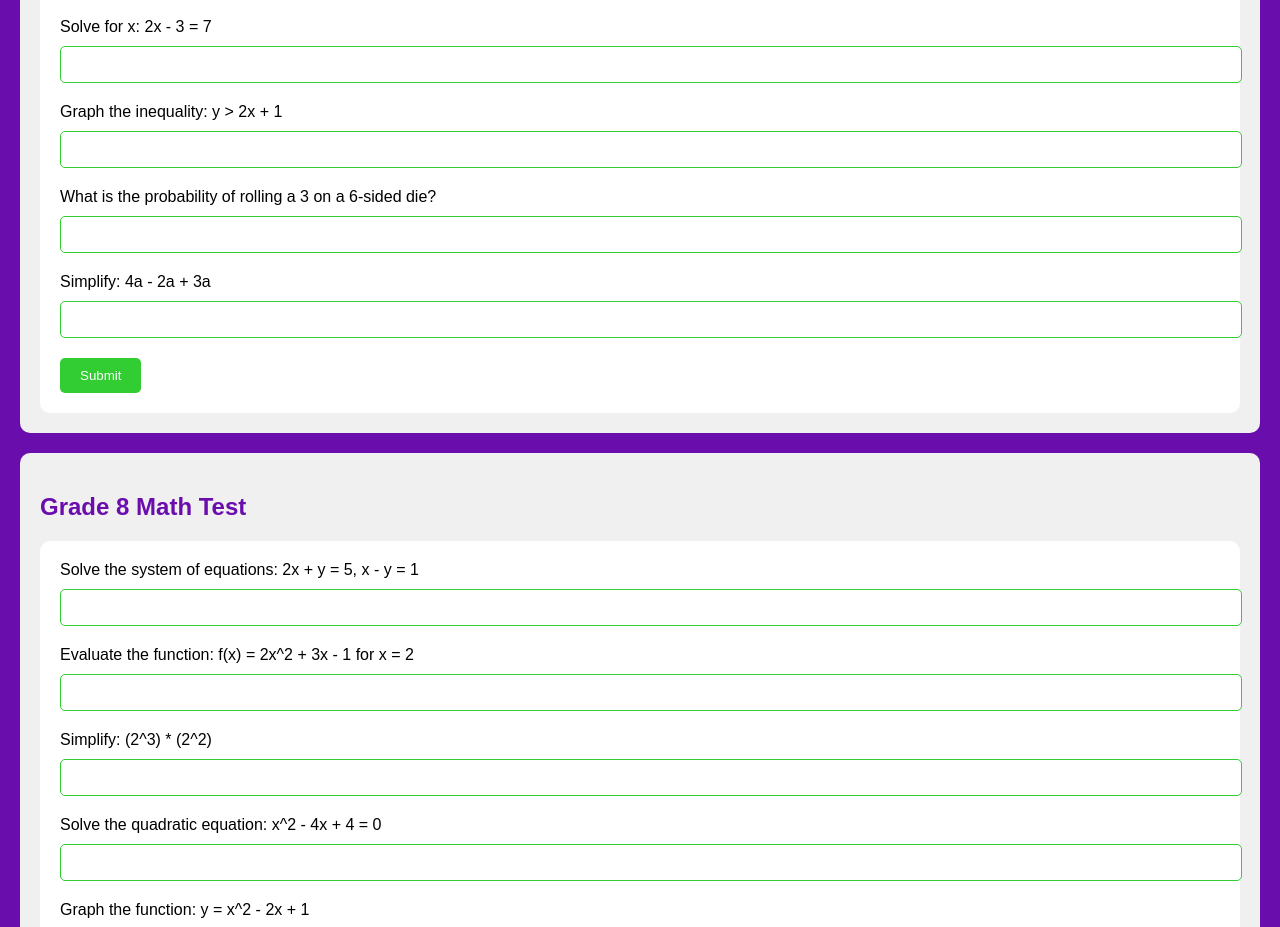
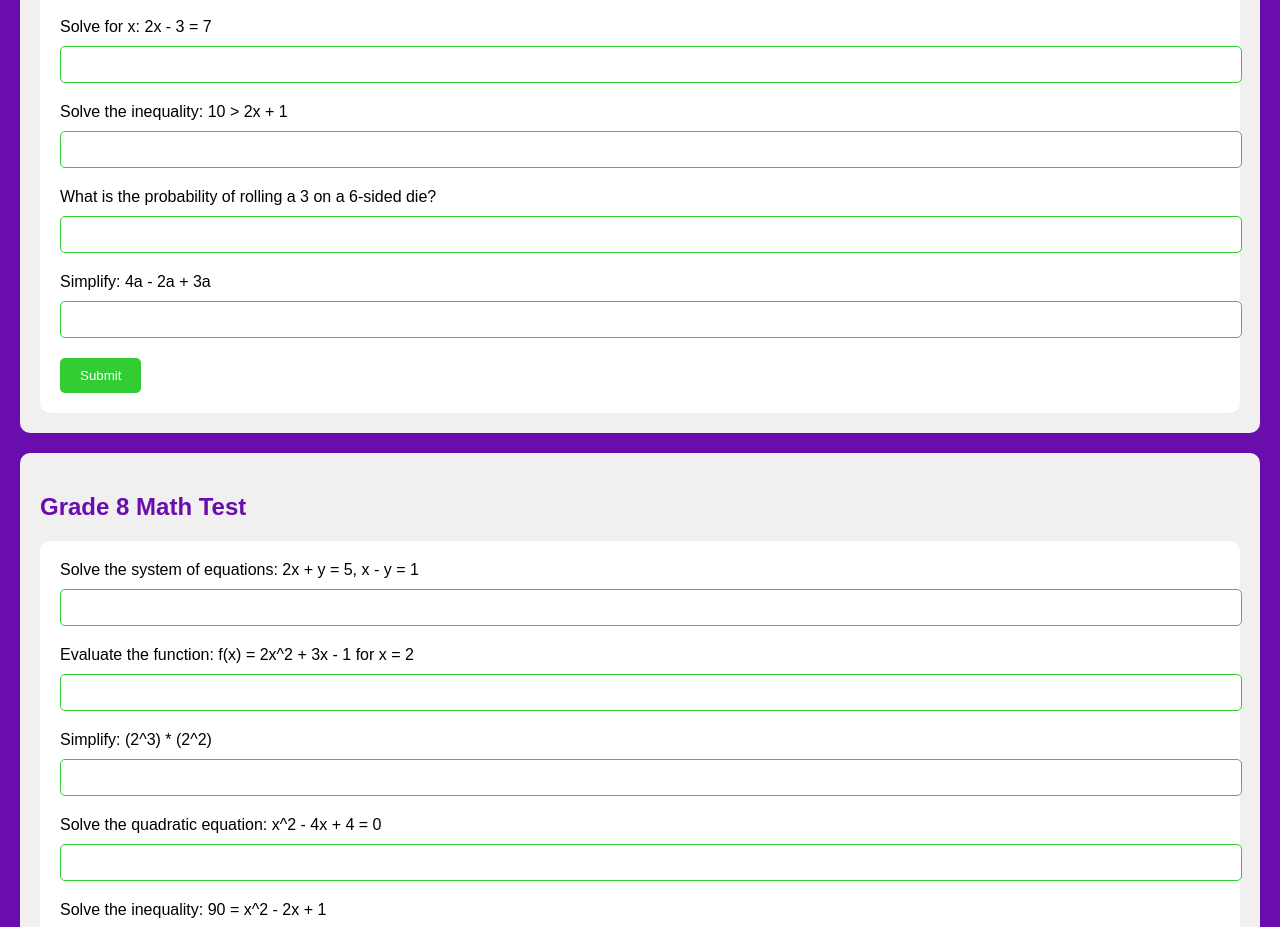
Before and after one commit to mathemagicss/Math--E-Magics, a plain HTML site: page index.html in a window 1280 px wide. Shown: the part 3917-4844 px from the top of the page. Drawn offline with Linux system fonts and the light colour scheme.

Commit message:
Update index.html

```diff
--- a/index.html
+++ b/index.html
@@ -131,7 +131,7 @@
                 <input type="text" id="q7" name="q7">
                 <label for="q7_2">Solve for x: 2x - 3 = 7</label>
                 <input type="text" id="q7_2" name="q7_2">
-                <label for="q7_3">Graph the inequality: y > 2x + 1</label>
+                <label for="q7_3">Solve the inequality: 10 > 2x + 1</label>
                 <input type="text" id="q7_3" name="q7_3">
                 <label for="q7_4">What is the probability of rolling a 3 on a 6-sided die?</label>
                 <input type="text" id="q7_4" name="q7_4">
@@ -151,7 +151,7 @@
                 <input type="text" id="q8_3" name="q8_3">
                 <label for="q8_4">Solve the quadratic equation: x^2 - 4x + 4 = 0</label>
                 <input type="text" id="q8_4" name="q8_4">
-                <label for="q8_5">Graph the function: y = x^2 - 2x + 1</label>
+                <label for="q8_5">Solve the inequality: 90 = x^2 - 2x + 1</label>
                 <input type="text" id="q8_5" name="q8_5">
                 <button type="button" onclick="checkAnswer('q8', 2)">Submit</button>
             </form>
```
